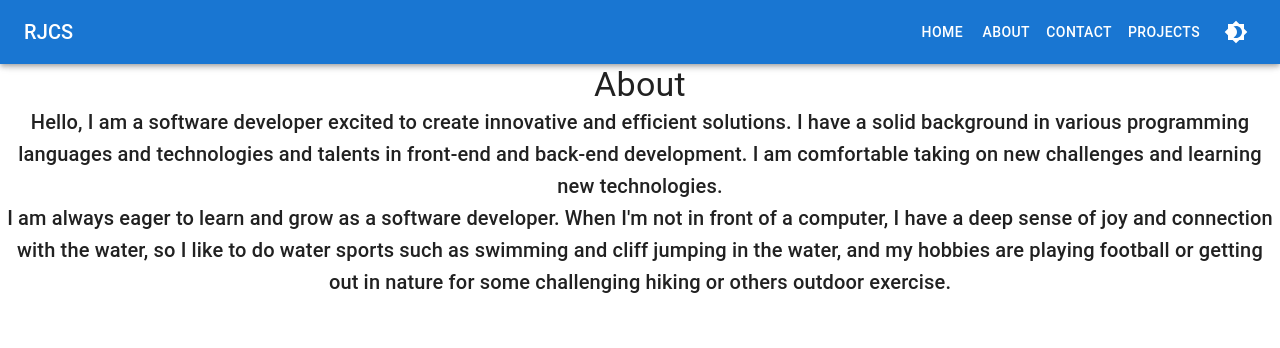
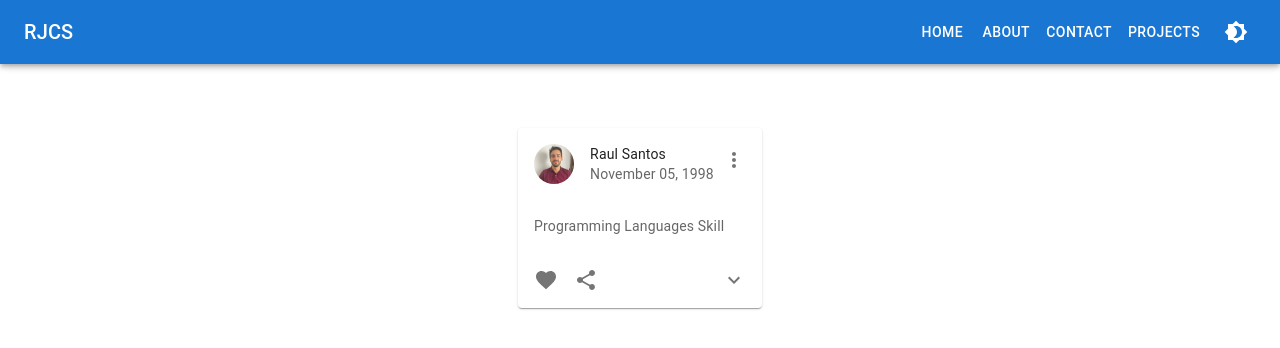
Before and after one commit to RaulJCS5/err-jota-cs, a React (Create React App) app in the folder rjcs-app/: page /about in a window 1280 px wide. Shown: the top 348 px of the page. Built offline with nearby package versions, Linux system fonts and the light colour scheme.

Commit message:
Commit: About in progress

```diff
--- a/rjcs-app/src/pages/About.tsx
+++ b/rjcs-app/src/pages/About.tsx
@@ -1,14 +1,98 @@
-import React from 'react'
-import Box from '@mui/material/Box'
+import * as React from 'react';
+import {useState} from 'react'
+import { styled } from '@mui/material/styles';
+import Card from '@mui/material/Card';
+import CardHeader from '@mui/material/CardHeader';
+import CardMedia from '@mui/material/CardMedia';
+import CardContent from '@mui/material/CardContent';
+import CardActions from '@mui/material/CardActions';
+import Collapse from '@mui/material/Collapse';
+import Avatar from '@mui/material/Avatar';
+import IconButton, { IconButtonProps } from '@mui/material/IconButton';
 import Typography from '@mui/material/Typography';
+import { red } from '@mui/material/colors';
+import FavoriteIcon from '@mui/icons-material/Favorite';
+import ShareIcon from '@mui/icons-material/Share';
+import ExpandMoreIcon from '@mui/icons-material/ExpandMore';
+import MoreVertIcon from '@mui/icons-material/MoreVert';
+import { Box } from '@mui/material';
+import me from './ME.jpg'
 
+interface ExpandMoreProps extends IconButtonProps {
+  expand: boolean;
+}
+
+const ExpandMore = styled((props: ExpandMoreProps) => {
+  const { expand, ...other } = props;
+  return <IconButton {...other} />;
+})(({ theme, expand }) => ({
+  transform: !expand ? 'rotate(0deg)' : 'rotate(180deg)',
+  marginLeft: 'auto',
+  transition: theme.transitions.create('transform', {
+    duration: theme.transitions.duration.shortest,
+  }),
+}));
+
+export default function RecipeReviewCard() {
+  const [expanded, setExpanded] = useState(false);
+  const [heart,setHeart] = useState(false)
+  const [share,setShare] = useState(false)
+  const handleExpandClick = () => {
+    setExpanded(!expanded);
+  };
+
+  return (
+    <Card sx={{ maxWidth: 500 }}>
+      <CardHeader
+        avatar={
+          <Avatar src={me} aria-label="raul"></Avatar>
+        }
+        action={
+          <IconButton aria-label="settings">
+            <MoreVertIcon />
+          </IconButton>
+        }
+        title="Raul Santos"
+        subheader="November 05, 1998"
+      />
+      <CardContent>
+        <Typography variant="body2" color="text.secondary">Programming Languages Skill</Typography>
+      </CardContent>
+      <CardActions disableSpacing>
+        <IconButton aria-label="add to favorites" onClick={()=>{setHeart(!heart)}}>
+          <FavoriteIcon sx={{color:heart===false?'inherit':'red'}} />
+        </IconButton>
+        <IconButton aria-label="share" onClick={()=>{setShare(!share)}}>
+          <ShareIcon sx={{color:share===false?'inherit':'green'}} />
+        </IconButton>
+        <ExpandMore
+          expand={expanded}
+          onClick={handleExpandClick}
+          aria-expanded={expanded}
+          aria-label="show more"
+        >
+          <ExpandMoreIcon />
+        </ExpandMore>
+      </CardActions>
+      <Collapse in={expanded} timeout="auto" unmountOnExit>
+        <CardContent>
+          <Typography paragraph>About Me</Typography>
+          <Typography paragraph>Hello, I am a software developer excited to create innovative and efficient solutions. I have a solid background in various programming languages and technologies and talents in front-end and back-end development. I am comfortable taking on new challenges and learning new technologies.</Typography>
+          <Typography paragraph>I am always eager to learn and grow as a software developer. When I'm not in front of a computer, I have a deep sense of joy and connection with the water, so I like to do water sports such as swimming and cliff jumping in the water, and my hobbies are playing football or getting out in nature for some challenging hiking or others outdoor exercise.</Typography>
+        </CardContent>
+      </Collapse>
+    </Card>
+  );
+}
 
 export const About = () => {
   return (
-    <Box sx={{ textAlign: 'center' }}>
-      <Typography variant='h4'>About</Typography>
-      <Typography variant='h6'>Hello, I am a software developer excited to create innovative and efficient solutions. I have a solid background in various programming languages and technologies and talents in front-end and back-end development. I am comfortable taking on new challenges and learning new technologies.</Typography>
-      <Typography variant='h6'>I am always eager to learn and grow as a software developer. When I'm not in front of a computer, I have a deep sense of joy and connection with the water, so I like to do water sports such as swimming and cliff jumping in the water, and my hobbies are playing football or getting out in nature for some challenging hiking or others outdoor exercise.</Typography>
+    <Box sx={{
+      display: "flex",
+      justifyContent: "center",
+      alignItems: "center",
+    }}>
+    <RecipeReviewCard></RecipeReviewCard>
     </Box>
   )
 }
--- a/rjcs-app/src/pages/DrawerAppBar.tsx
+++ b/rjcs-app/src/pages/DrawerAppBar.tsx
@@ -120,7 +120,9 @@ export default function DrawerAppBar(props: Props) {
                     {drawer}
                 </Drawer>
             </Box>
-            <Outlet></Outlet>
+            <Box sx={{ marginTop: '64px' }}>
+                <Outlet></Outlet>
+            </Box>
         </Box>
     );
 }
--- a/rjcs-app/src/pages/Home.tsx
+++ b/rjcs-app/src/pages/Home.tsx
@@ -132,7 +132,6 @@ export const Home = () => {
       display: "flex",
       justifyContent: "center",
       alignItems: "center",
-      height: "100vh", // adjust as needed
     }}>
       <ActionAreaCard></ActionAreaCard>
     </Box>
```
